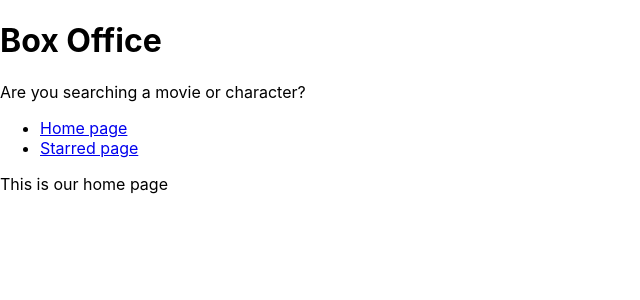
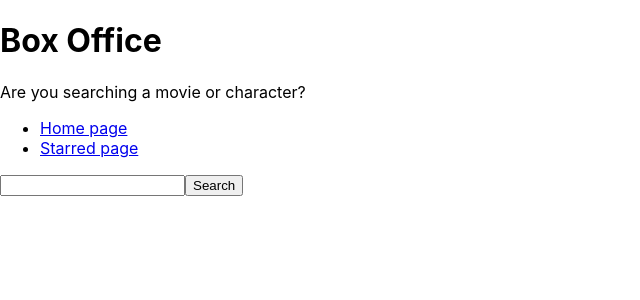
Before and after one commit to PranjalG/Box-office, a React (Create React App) app: page / in a window 1280 px wide. Shown: the top 300 px of the page, without its empty margins (0-640 px from the left). Built offline with nearby package versions, Linux system fonts and the light colour scheme.

Commit message:
created input and fetch results from tvmaze api

```diff
--- a/src/pages/Home.js
+++ b/src/pages/Home.js
@@ -1,8 +1,36 @@
-import React from 'react';
+import React, { useState } from 'react';
 import MainPageLayout from '../components/MainPageLayout';
 
 function Home() {
-  return <MainPageLayout> This is our home page</MainPageLayout>;
+  // eslint-disable-next-line no-unused-vars
+  const [input, setInput] = useState('');
+
+  const onInputChange = ev => {
+    setInput(ev.target.value);
+  };
+
+  const onSearch = () => {
+    fetch(`https://api.tvmaze.com/search/shows?q=${input}`)
+      .then(r => r.json())
+      .then(result => {
+        console.log(result);
+      });
+  };
+
+  const onKeyDown = ev => {
+    if (ev.key === 'Enter') {
+      onSearch();
+    }
+  };
+
+  return (
+    <MainPageLayout>
+      <input type="text" onChange={onInputChange} onKeyDown={onKeyDown} />
+      <button type="button" onClick={onSearch}>
+        Search
+      </button>
+    </MainPageLayout>
+  );
 }
 
 export default Home;
```
